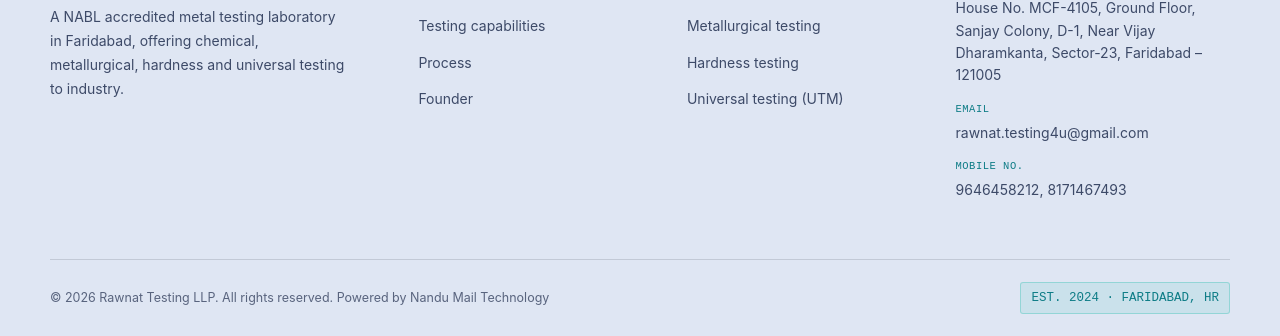
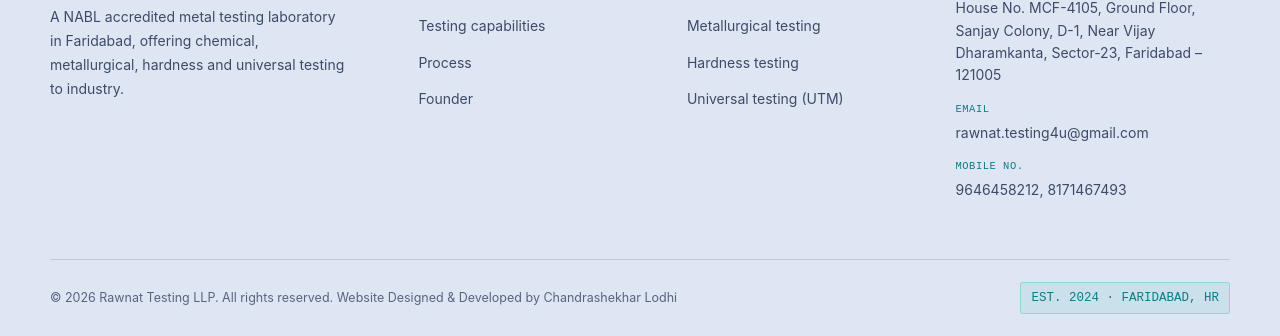
Before and after one commit to chandrashekhar12e/RTL-website, a plain HTML site: page index.html in a window 1280 px wide. Shown: the part 5112-5448 px from the top of the page. Drawn offline with Linux system fonts and the light colour scheme.

Commit message:
Update footer text with designer credit

```diff
--- a/index.html
+++ b/index.html
@@ -435,7 +435,7 @@
     </div>
   </div>
   <div class="wrap footer-bottom">
-    <span>© <span id="year">2026</span> Rawnat Testing LLP. All rights reserved. Powered by Nandu Mail Technology</span>
+    <span>© <span id="year">2026</span> Rawnat Testing LLP. All rights reserved. Website Designed & Developed by Chandrashekhar Lodhi</span>
     <span class="est">EST. 2024 · FARIDABAD, HR</span>
   </div>
 </footer>
```
